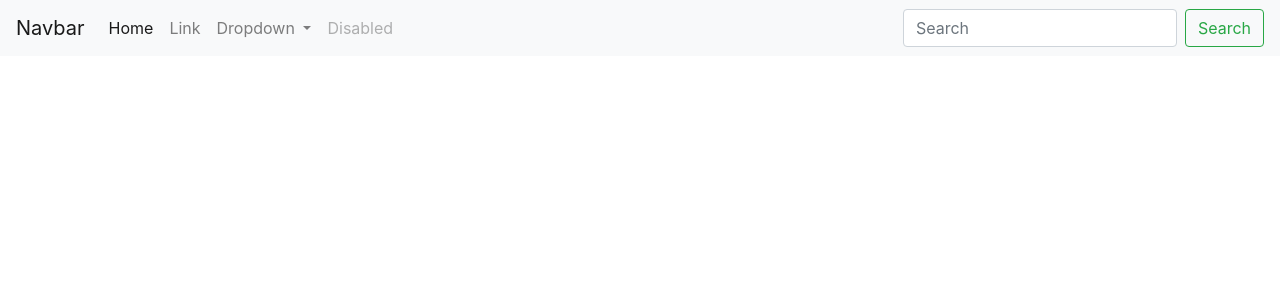
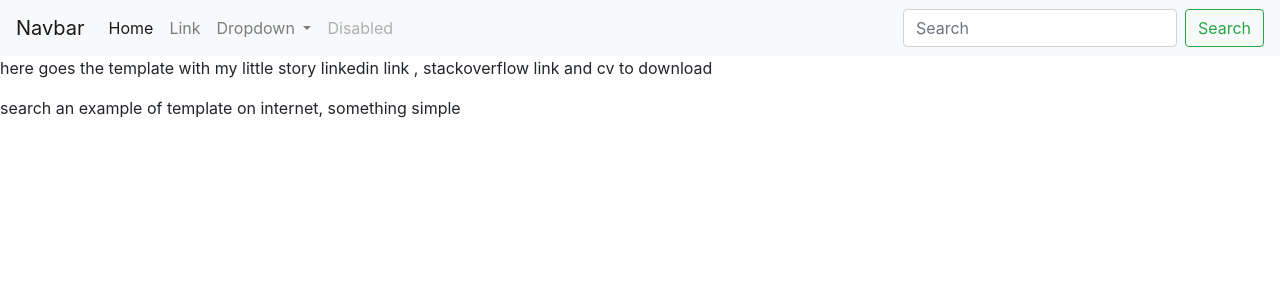
Before and after one commit to cestradamiranda/portafolio, an Angular app: page /info in a window 1280 px wide. Shown: the top 300 px of the page. Built offline with nearby package versions, Linux system fonts and the light colour scheme.

Commit message:
component info

```diff
--- a/src/app/app.component.html
+++ b/src/app/app.component.html
@@ -33,3 +33,5 @@
     </form>
   </div>
 </nav>
+
+<app-info></app-info>
--- a/src/app/app.module.ts
+++ b/src/app/app.module.ts
@@ -2,10 +2,12 @@ import { BrowserModule } from '@angular/platform-browser';
 import { NgModule } from '@angular/core';
 
 import { AppComponent } from './app.component';
+import { InfoComponent } from './info/info.component';
 
 @NgModule({
   declarations: [
-    AppComponent
+    AppComponent,
+    InfoComponent
   ],
   imports: [
     BrowserModule
--- /dev/null
+++ b/src/app/info/info.component.html
@@ -0,0 +1,4 @@
+<p>
+  here goes the template with my little story linkedin link , stackoverflow link and cv to download
+</p>
+<p> search an example of template on internet, something simple</p>
--- /dev/null
+++ b/src/app/info/info.component.ts
@@ -0,0 +1,15 @@
+import { Component, OnInit } from '@angular/core';
+
+@Component({
+  selector: 'app-info',
+  templateUrl: './info.component.html',
+  styleUrls: ['./info.component.css']
+})
+export class InfoComponent implements OnInit {
+
+  constructor() { }
+
+  ngOnInit() {
+  }
+
+}
```
Also changed, not shown: src/app/info/info.component.css (added), 1 other file (tests, documents, lock files or other folders).
